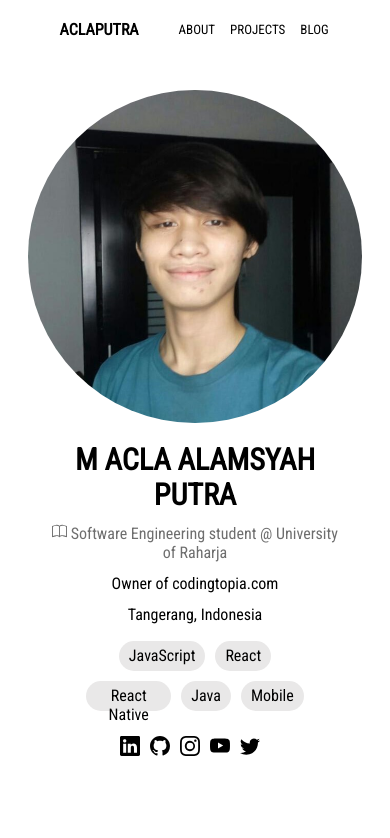
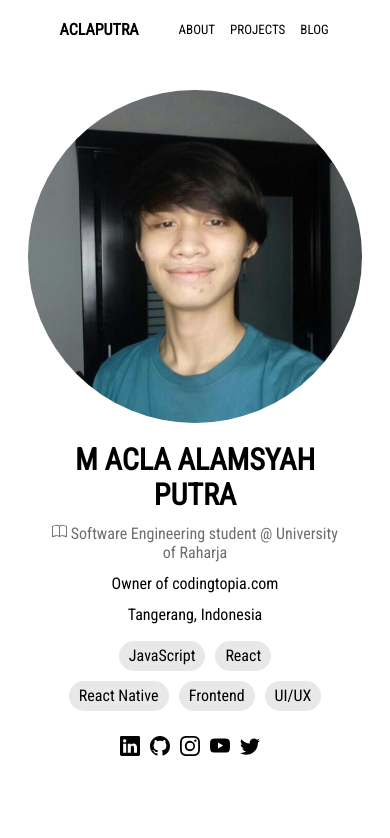
Before and after one commit to Aclaputra/aclaputra.github.io, a React (Create React App) app: page / in a window 390 px wide. Shown: the top 838 px of the page. Built offline with nearby package versions, Linux system fonts and the light colour scheme.

Commit message:
fix skills__fullstack

```diff
--- a/src/routes/About.js
+++ b/src/routes/About.js
@@ -14,14 +14,16 @@ function About() {
               <div className="pfp__content light-gray"><Book size={15} /> Software Engineering student @ University of Raharja</div>
               <div className="pfp__content">Owner of <a href="https://codingtopia.com" className="no-deco">codingtopia.com</a></div>
               <div className="pfp__content">Tangerang, Indonesia</div>
+
               <div className="skills__pfp">
                 <div className="skills__pfp-up">
                   <div>JavaScript</div> <div>React</div>
                 </div>
                 <div className="skills__pfp-down">
-                <div className="skills__fullstack">React Native</div> <div>Java</div> <div>Mobile</div>
+                  <div className="skills__fullstack" style={{height: '80'}}>React Native</div> <div>Frontend</div> <div>UI/UX</div>
                 </div>
               </div>
+
               <div className="pfp__content">
                 <a href="https://www.linkedin.com/in/m-acla-alamsyah-putra-bbb8071b9/">
                   <Linkedin className="socialMedias__content" size={20}/>
--- a/src/styles/responsive.css
+++ b/src/styles/responsive.css
@@ -25,7 +25,7 @@
         height: 20px;
     }
     .skills__fullstack {
-        width: 65px;
+        width: 80px;
     }
     .first__container {
         display: block;
```
